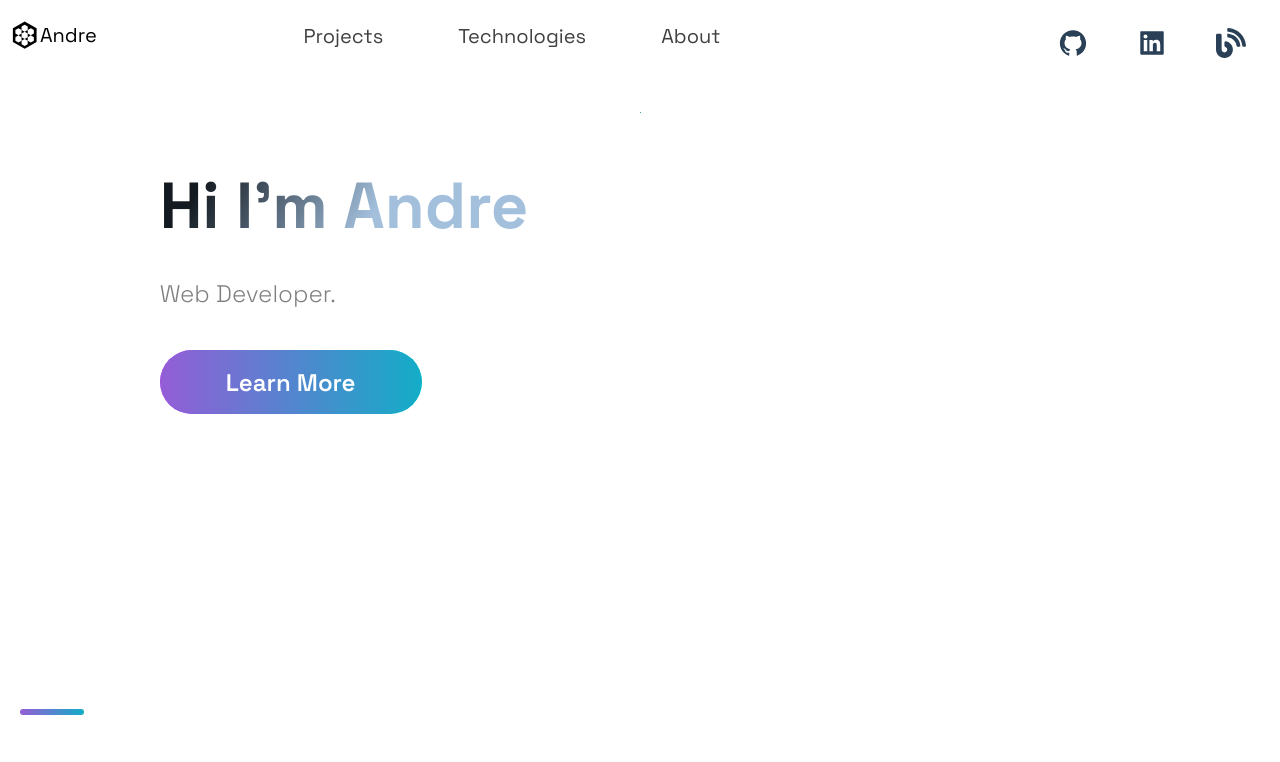
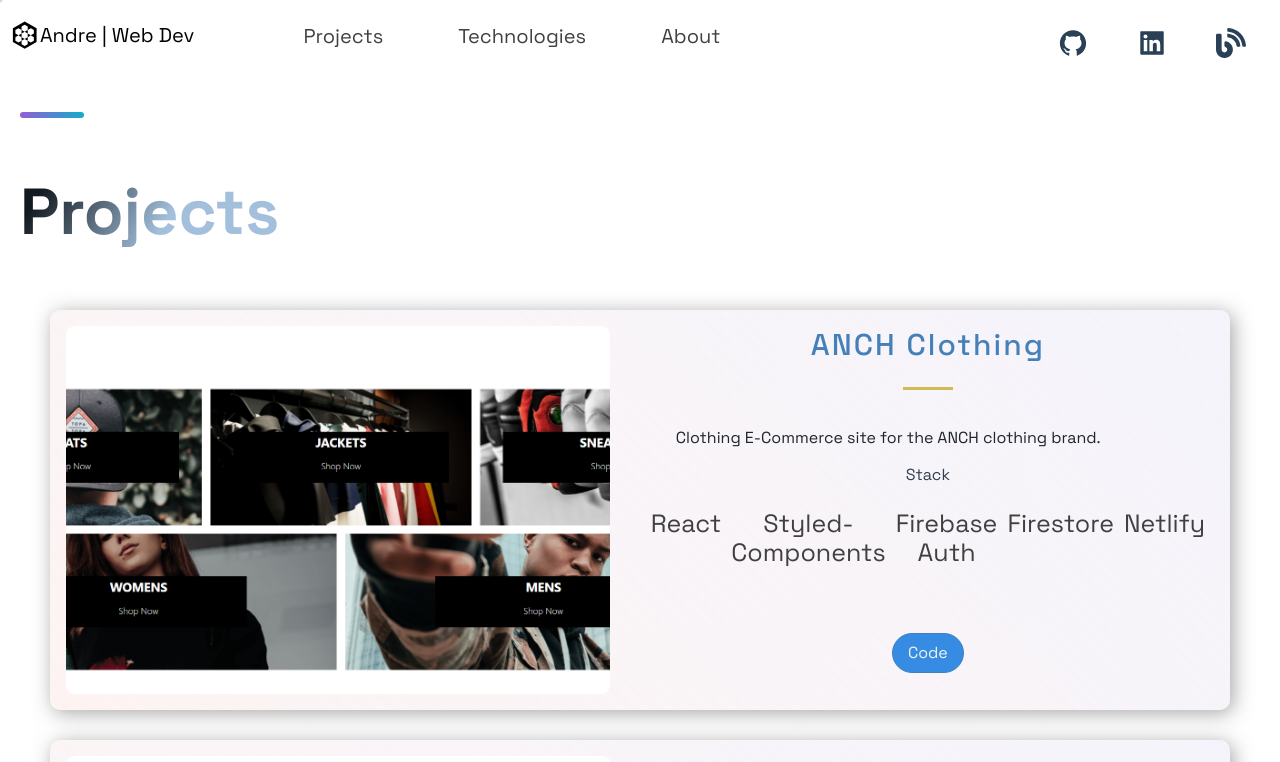
Before and after one commit to gibstock/agonzales-portfolio, a Next.js app: page / in a window 1280 px wide. Shown: the top 762 px of the page. Built offline with nearby package versions, Linux system fonts and the light colour scheme.

Commit message:
changed background

```diff
--- a/src/components/BackgrooundAnimation/BackgroundAnimation.js
+++ b/src/components/BackgrooundAnimation/BackgroundAnimation.js
@@ -1,7 +1,8 @@
 import React from 'react';
+import { AnimationContainer } from './BackgroundAnimationStyles';
 
 const BackgroundAnimation = () => (
-  <div>
+  <AnimationContainer>
     <svg
       className="BgAnimation__svg"
       viewBox="0 0 602 602"
@@ -359,7 +360,7 @@
         </linearGradient>
       </defs>
     </svg>
-  </div>
+  </AnimationContainer>
 );
 
 export default BackgroundAnimation;
--- /dev/null
+++ b/src/components/BackgrooundAnimation/BackgroundAnimationStyles.jsx
@@ -0,0 +1,10 @@
+import styled from 'styled-components'
+
+export const AnimationContainer = styled.div`
+  position: fixed;
+  top:0;
+  left: 0;
+  width: 100%;
+  opacity: .3;
+
+`
--- a/src/components/Header/Header.js
+++ b/src/components/Header/Header.js
@@ -11,7 +11,7 @@
     <Div1>
       <Link href="/">
         <a style={{ display: "flex", alignItems: "center", color: "hsl(210, 0%, 0%)", marginBottom: '20px'}}>
-          <GiArtificialHive size="3rem" /><Span>Andre</Span>
+          <GiArtificialHive size="3rem" /><Span>Andre | Web Dev</Span>
         </a>
       </Link>
     </Div1>
--- a/src/components/Header/HeaderStyles.js
+++ b/src/components/Header/HeaderStyles.js
@@ -119,7 +119,6 @@
 border-radius: 50px;
   padding: 8px;
 &:hover {
-    background-color: #212d45;
     transform: scale(1.2);
     cursor: pointer;
 
--- a/src/components/Hero/HeroStyles.js
+++ b/src/components/Hero/HeroStyles.js
@@ -1,6 +1,7 @@
 import styled from 'styled-components';
 
 export const LeftSection = styled.div`
+  display: none;
   width: 100%;
   @media ${(props) => props.theme.breakpoints.sm} {
     width: 80%;
--- a/src/components/Projects/ProjectsStyles.js
+++ b/src/components/Projects/ProjectsStyles.js
@@ -132,9 +132,9 @@
 }
 `
 export const Tag = styled.li`
-color: hsla(210, 0%, 95%, 1);
+color: hsla(210, 0%, 25%, 1);
 font-size: 2.5rem;
-background-image: linear-gradient(270deg, hsl(210, 50%, 50%) 0%, hsl(250, 50%, 50%) 100%);
+// background-image: linear-gradient(270deg, hsl(210, 50%, 50%) 0%, hsl(250, 50%, 50%) 100%);
 border-radius: 25px;
 padding: .2em;
 @media ${(props) => props.theme.breakpoints.sm} {
```
